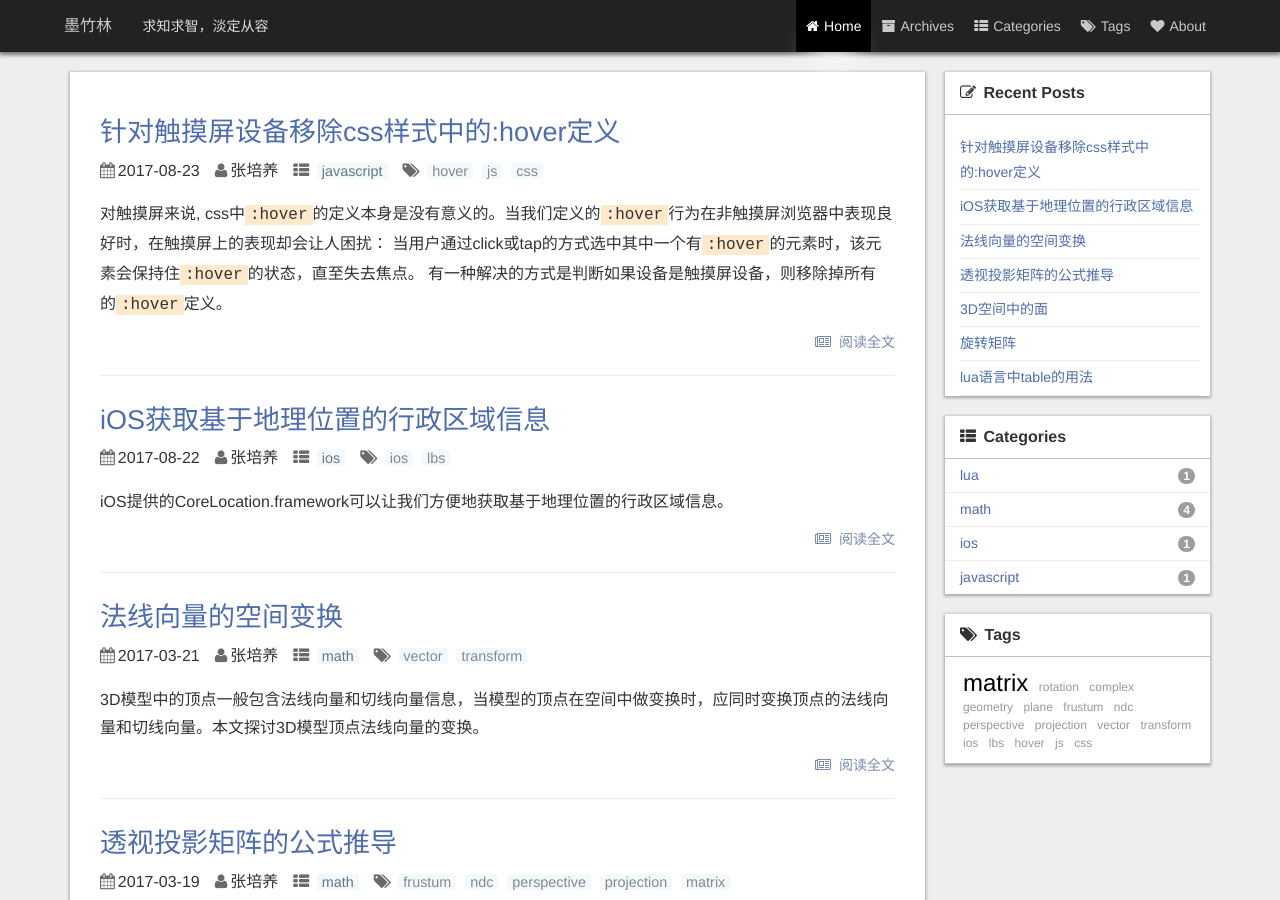
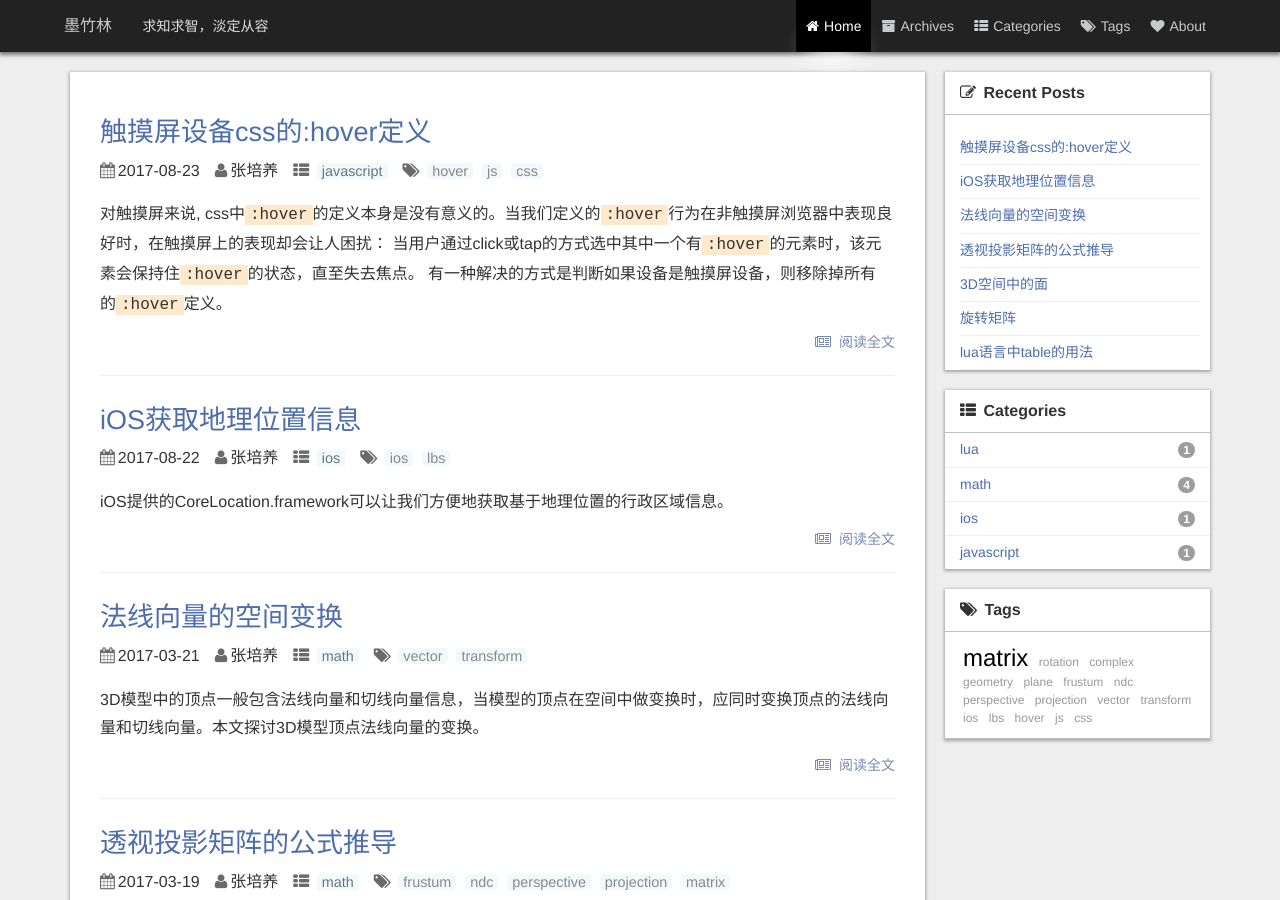
Before and after one commit to pyericz/blog, a Jekyll site: the page built from index.html, in a window 1280 px wide and 900 px high. Built offline with Jekyll 4.4.1, drawn with Linux system fonts in a browser that asks for light colours; the list of posts is cut into pages by our own code; comment, search, counter and statistics services are not loaded.

Commit message:
update post title

```diff
--- a/_posts/2017-08-22-geo-location.md
+++ b/_posts/2017-08-22-geo-location.md
@@ -1,6 +1,6 @@
 ---
 layout: post
-title: "iOS获取基于地理位置的行政区域信息"
+title: "iOS获取地理位置信息"
 date: 2017-08-22
 categories: ios
 tag: [ios, lbs]
--- a/_posts/2017-08-23-delete-css-hover-for-touch-devices.md
+++ b/_posts/2017-08-23-delete-css-hover-for-touch-devices.md
@@ -1,6 +1,6 @@
 ---
 layout: post
-title: "针对触摸屏设备移除css样式中的:hover定义"
+title: "触摸屏设备css的:hover定义"
 date: 2017-08-23
 categories: javascript
 tag: [hover, js, css]
```
